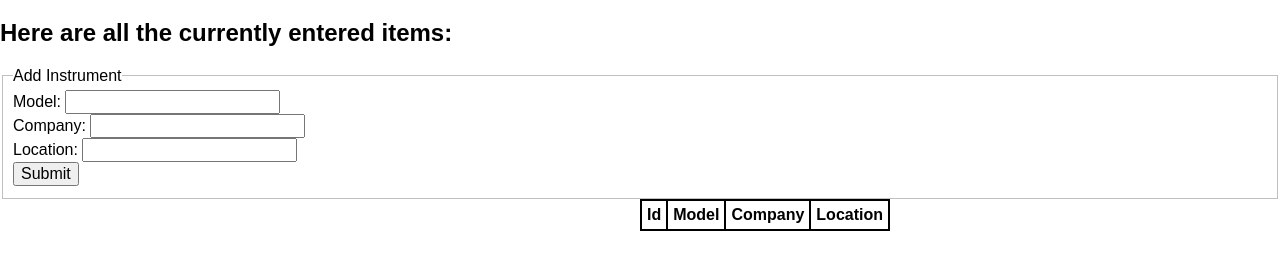
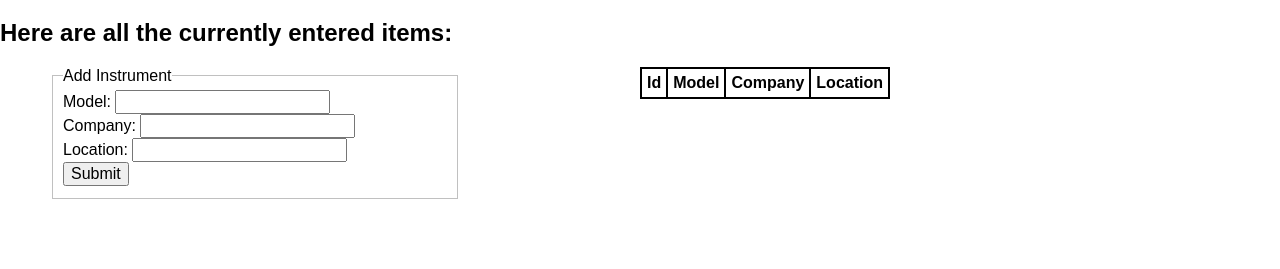
Before and after one commit to TheatreKnitter/lighting, a website: page public/index.html in a window 1280 px wide. Shown: the part 61-330 px from the top of the page. Drawn offline with nearby package versions, Linux system fonts and the light colour scheme; no server answers.

Commit message:
css fixes to fieldset

```diff
--- a/public/main.css
+++ b/public/main.css
@@ -20,3 +20,9 @@ table {
     position: relative;
     left: 50%;
 }
+
+fieldset {
+    position: absolute;
+    width: 30%;
+    left: 50px;
+}
```
